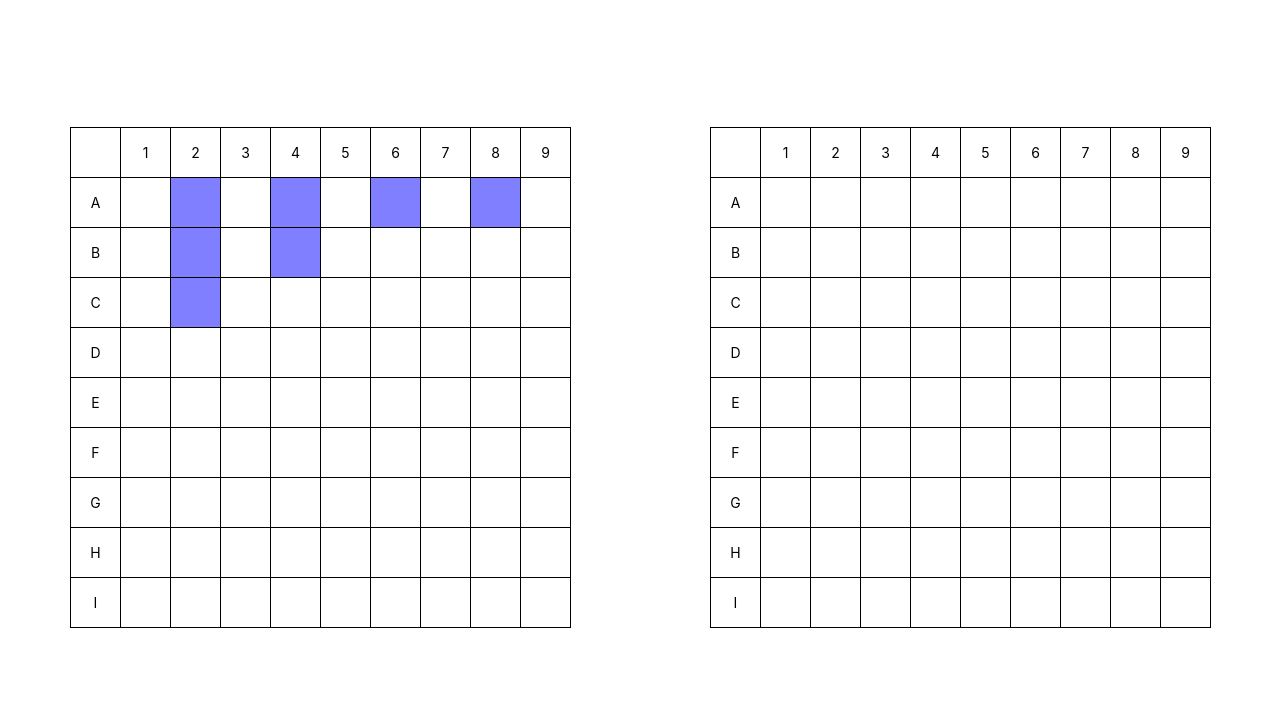
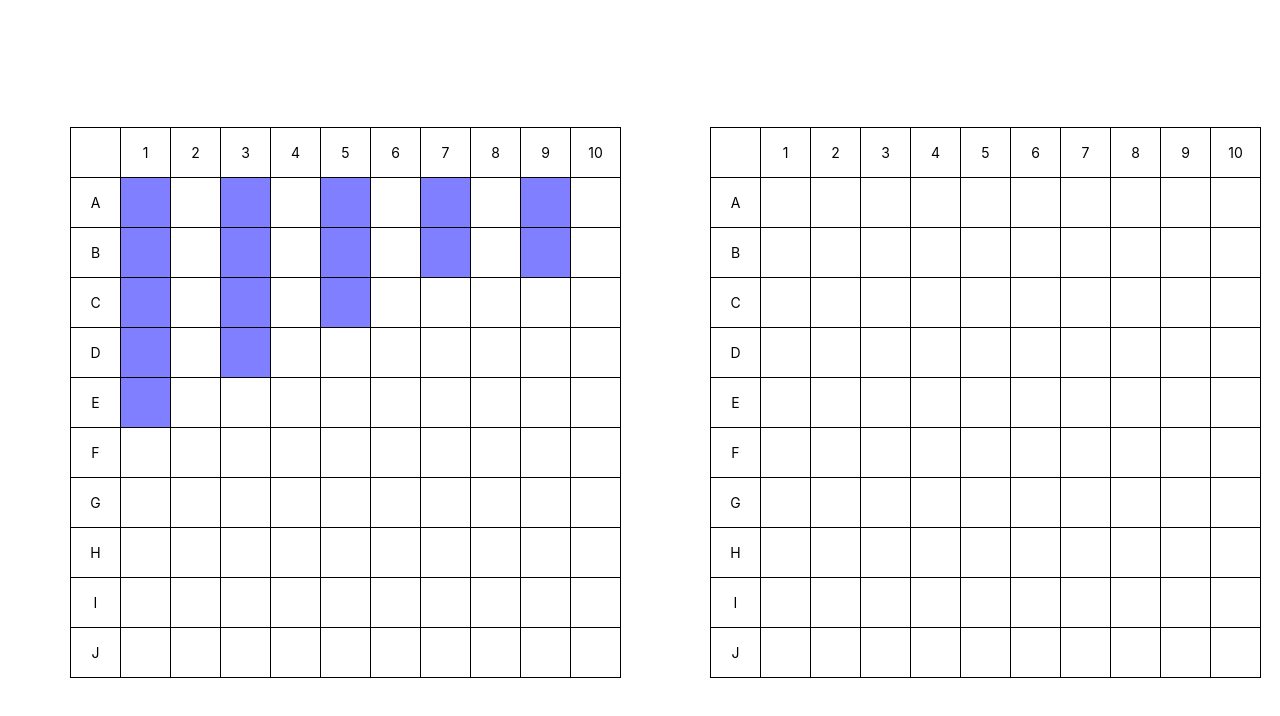
Before and after one commit to cedorikku/battleship, a website built with webpack: page src/template.html in a window 1280 px wide. Shown: the part 52-768 px from the top of the page. Built offline with nearby package versions, Linux system fonts and the light colour scheme.

Commit message:
fix visuals not matching properly with gameboard

```diff
--- a/src/assets/styles/index.css
+++ b/src/assets/styles/index.css
@@ -24,8 +24,8 @@ h1 {
     width: 500px;
     height: 500px;
     display: grid;
-    grid-template-columns: repeat(10, 50px);
-    grid-template-rows: repeat(10, 50px);
+    grid-template-columns: repeat(11, 50px);
+    grid-template-rows: repeat(11, 50px);
 }
 
 .board>div,
--- a/src/modules/screenController.js
+++ b/src/modules/screenController.js
@@ -17,19 +17,19 @@ class ScreenController {
 
         const b_size = Config.boardSize;
 
-        for (let i = 0; i < b_size; i++) {
-            for (let j = 0; j < b_size; j++) {
+        for (let i = -1; i < b_size; i++) {
+            for (let j = -1; j < b_size; j++) {
                 const box = document.createElement('div');
 
-                if (i === 0 && j === 0) {
+                if (i === -1 && j === -1) {
                     board.appendChild(box);
                     continue;
-                } else if (i === 0 && j > 0) {
-                    box.textContent = `${j}`;
+                } else if (i === -1 && j > -1) {
+                    box.textContent = `${j + 1}`;
                     board.appendChild(box);
                     continue;
-                } else if (i > 0 && j === 0) {
-                    box.textContent = `${String.fromCharCode(i + 64)} `;
+                } else if (j === -1 && i > -1) {
+                    box.textContent = `${String.fromCharCode(i + 65)} `;
                     board.appendChild(box);
                     continue;
                 }
@@ -70,19 +70,19 @@ class ScreenController {
 
         const b_size = Config.boardSize;
 
-        for (let i = 0; i < b_size; i++) {
-            for (let j = 0; j < b_size; j++) {
+        for (let i = -1; i < b_size; i++) {
+            for (let j = -1; j < b_size; j++) {
                 const box = document.createElement('button');
 
-                if (i === 0 && j === 0) {
+                if (i === -1 && j === -1) {
                     board.appendChild(box);
                     continue;
-                } else if (i === 0 && j > 0) {
-                    box.textContent = `${j}`;
+                } else if (i === -1 && j > -1) {
+                    box.textContent = `${j + 1}`;
                     board.appendChild(box);
                     continue;
-                } else if (i > 0 && j === 0) {
-                    box.textContent = `${String.fromCharCode(i + 64)} `;
+                } else if (j === -1 && i > -1) {
+                    box.textContent = `${String.fromCharCode(i + 65)} `;
                     board.appendChild(box);
                     continue;
                 }
```
